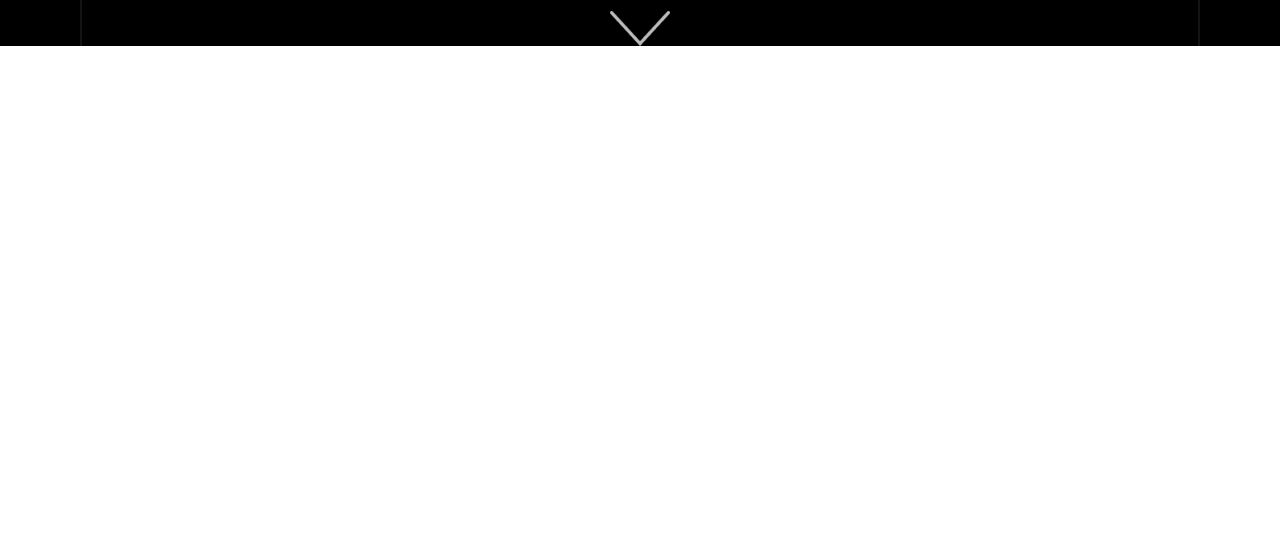
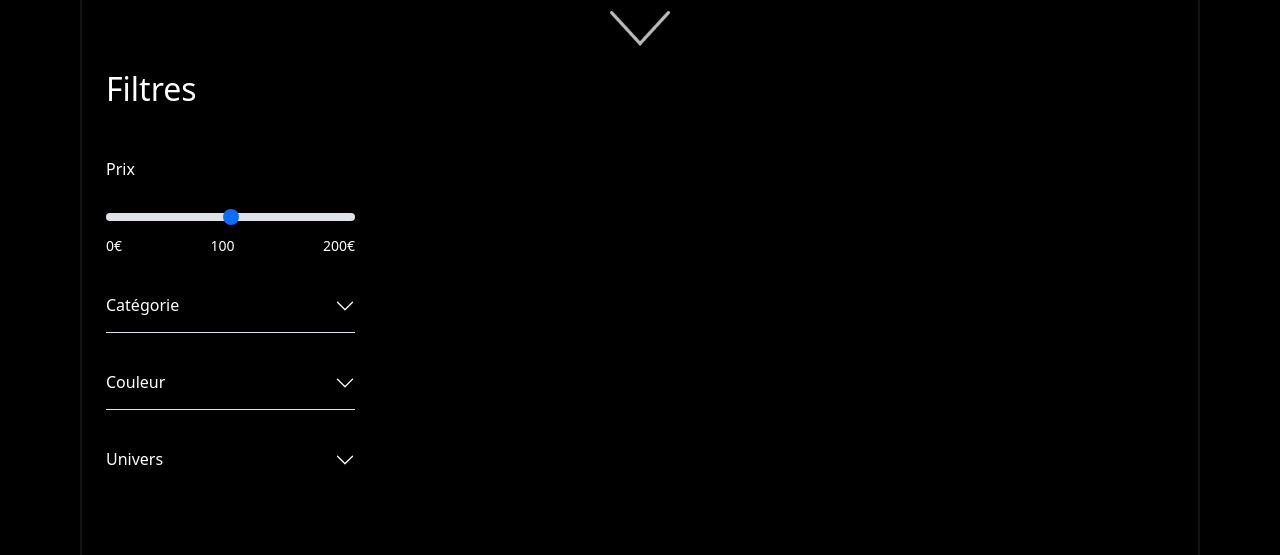
Before and after one commit to andry-iany/SAYNA-REACT-BATMAN-102022, a React (Vite) app: page / in a window 1280 px wide. Shown: the part 889-1444 px from the top of the page. Before the commit the page ends 935 px from the top, so only its background shows below. Built offline with nearby package versions, Linux system fonts and the light colour scheme.

Commit message:
add filter in eshop

```diff
--- /dev/null
+++ b/src/pages/eshop/filter.tsx
@@ -0,0 +1,188 @@
+type FilterOption = {
+  description: string;
+  count: number;
+};
+
+type Filter = {
+  title: string;
+  options: FilterOption[];
+};
+
+const filters: Filter[] = [
+  {
+    title: "catégorie",
+    options: [
+      {
+        description: "Bestsellers",
+        count: 123,
+      },
+      {
+        description: "Goodies",
+        count: 123,
+      },
+      {
+        description: "Vêtements",
+        count: 123,
+      },
+      {
+        description: "Affiches/posters",
+        count: 123,
+      },
+      {
+        description: "Comics",
+        count: 123,
+      },
+      {
+        description: "Multimedia",
+        count: 123,
+      },
+      {
+        description: "Equipement",
+        count: 123,
+      },
+      {
+        description: "Bijoux",
+        count: 123,
+      },
+      {
+        description: "Vehicule",
+        count: 123,
+      },
+    ],
+  },
+  {
+    title: "Couleur",
+    options: [
+      {
+        description: "Bestsellers",
+        count: 123,
+      },
+      {
+        description: "Goodies",
+        count: 123,
+      },
+      {
+        description: "Vêtements",
+        count: 123,
+      },
+    ],
+  },
+  {
+    title: "Univers",
+    options: [
+      {
+        description: "Bestsellers",
+        count: 123,
+      },
+      {
+        description: "Goodies",
+        count: 123,
+      },
+      {
+        description: "Vêtements",
+        count: 123,
+      },
+      {
+        description: "Affiches/posters",
+        count: 123,
+      },
+      {
+        description: "Comics",
+        count: 123,
+      },
+      {
+        description: "Multimedia",
+        count: 123,
+      },
+      {
+        description: "Equipement",
+        count: 123,
+      },
+      {
+        description: "Bijoux",
+        count: 123,
+      },
+      {
+        description: "Vehicule",
+        count: 123,
+      },
+    ],
+  },
+];
+
+const Filter = () => {
+  const renderFilters = filters.map((filter) => {
+    return (
+      <div className="accordion-item mb-4" key={filter.title}>
+        <h2 className="accordion-header">
+          <button
+            className="accordion-button collapsed px-0 text-capitalize"
+            type="button"
+            data-bs-toggle="collapse"
+            data-bs-target={"#accordion-" + filter.title}
+          >
+            {filter.title}
+          </button>
+        </h2>
+
+        <div
+          id={"accordion-" + filter.title}
+          className="accordion-collapse collapse"
+        >
+          <div className="accordion-body">
+            <div className="d-flex flex-column">
+              {filter.options.map((option) => {
+                return (
+                  <div
+                    className="form-check d-flex gap-3 align-items-baseline mb-3"
+                    key={option.description}
+                  >
+                    <input
+                      className="form-check-input"
+                      type="checkbox"
+                      value=""
+                      id="flexCheckDefault"
+                    />
+                    <label
+                      className="form-check-label w-100 text-capitalize"
+                      htmlFor="flexCheckDefault"
+                    >
+                      {option.description}
+                    </label>
+                    <small>{option.count}</small>
+                  </div>
+                );
+              })}
+            </div>
+          </div>
+        </div>
+      </div>
+    );
+  });
+
+  return (
+    <section id="filter" className="text-white">
+      <h2 className="mb-5">Filtres</h2>
+
+      <form action="" className="mb-5">
+        <div className="mb-4">
+          <label htmlFor="prix" className="form-label mb-4">
+            Prix
+          </label>
+          <input type="range" className="form-range" id="prix" />
+          <div className="d-flex justify-content-between">
+            <small>0€</small>
+            <small>100</small>
+            <small>200€</small>
+          </div>
+        </div>
+
+        <div className="accordion accordion-flush" id="accordion">
+          {renderFilters}
+        </div>
+      </form>
+    </section>
+  );
+};
+
+export default Filter;
--- a/src/pages/eshop/index.tsx
+++ b/src/pages/eshop/index.tsx
@@ -1,4 +1,5 @@
 import ArrowDown from "../../components/arrow-down";
+import Filter from "./filter";
 import Header from "./header";
 import "./style.scss";
 
@@ -7,6 +8,12 @@ const EShop = () => {
     <div>
       <Header />
       <ArrowDown />
+      <section className="row p-4">
+        <article className="col-3">
+          <Filter />
+        </article>
+        <article className="col-9">{/* <app-results></app-results> */}</article>
+      </section>
     </div>
   );
 };
--- a/src/pages/eshop/style.scss
+++ b/src/pages/eshop/style.scss
@@ -31,3 +31,15 @@
       linear-gradient(to bottom, #000 0%, #00000052 13%);
   }
 }
+
+#filter {
+  .accordion-button,
+  .accordion-item {
+    background-color: #000 !important;
+    color: #fff;
+  }
+  .accordion-button::after {
+    filter: brightness(0) saturate(100%) invert(100%) sepia(100%) saturate(8%)
+      hue-rotate(146deg) brightness(103%) contrast(103%);
+  }
+}
```
